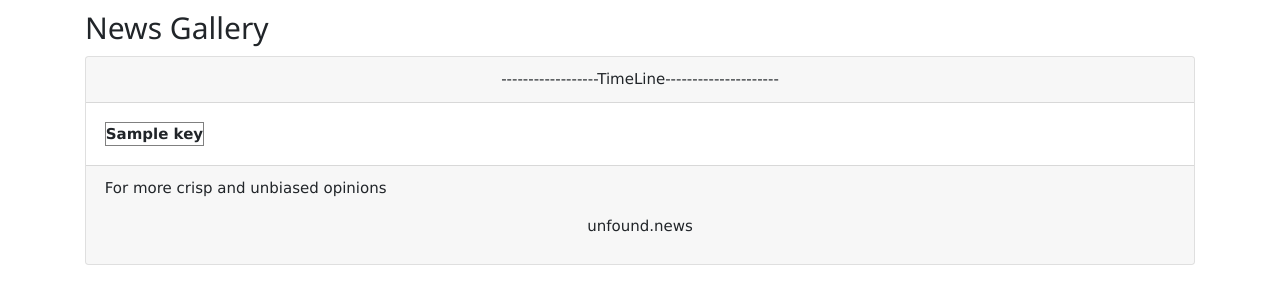
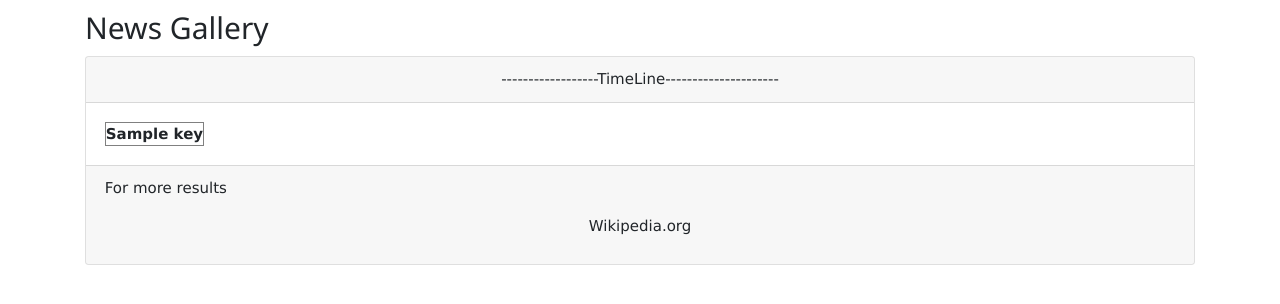
Before and after one commit to sidythakur/unfound_assignment, a Flask app: template templates/result.html in a window 1280 px wide. Shown: the top 304 px of the page. Run offline with Flask 2, Linux system fonts and the light colour scheme; the template is opened without the code that fills it: most values are stand-ins (such as "Sample title", 1, 10 or a date in 2020); lists and menus that the app fills with data are empty; some libraries are stand-ins or nearby versions.

Commit message:
Update result.html

```diff
--- a/templates/result.html
+++ b/templates/result.html
@@ -33,7 +33,7 @@
 
 	</div>
     <div class="card-footer">
-	<p>For more crisp and unbiased opinions</p><p align="center"><a>unfound.news</a></p>
+	<p>For more results</p><p align="center"><a>Wikipedia.org</a></p>
 	</div>
   </div>
 </div>
```
